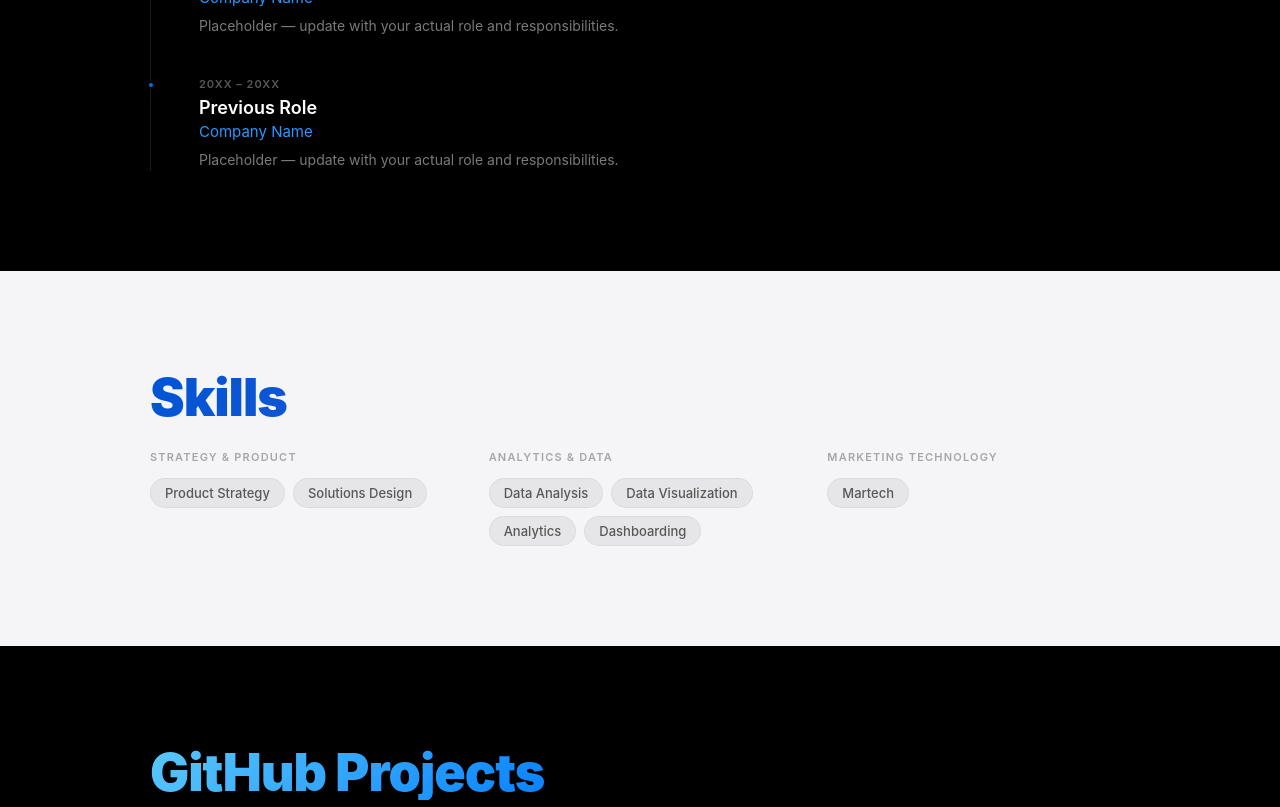
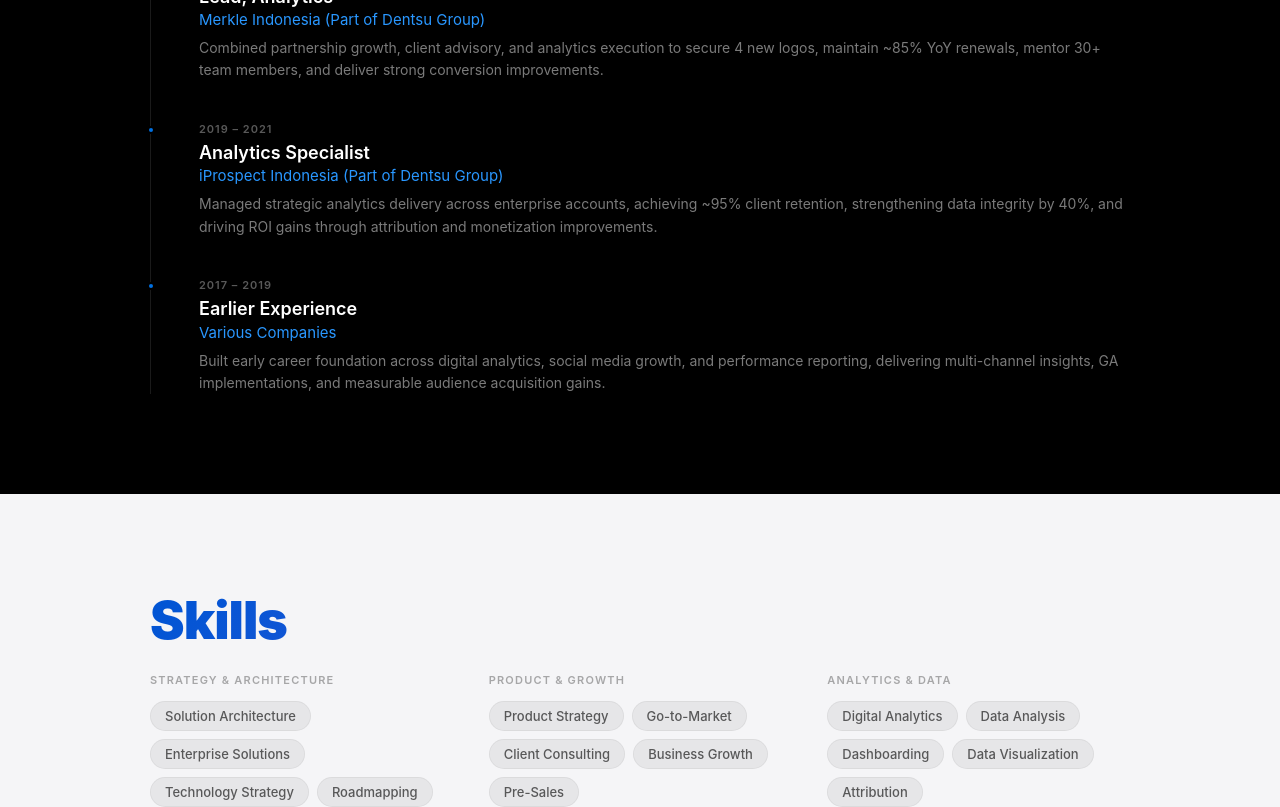
Before and after one commit to sandiutomo/sandiutomo.github.io, a React (Vite) app: page / in a window 1280 px wide. Shown: the part 1820-2627 px from the top of the page. Built offline with nearby package versions, Linux system fonts and the light colour scheme.

Commit message:
feat: real jobs, skills, remove placeholder project

```diff
--- a/src/App.jsx
+++ b/src/App.jsx
@@ -9,7 +9,7 @@ import Contact from './components/Contact.jsx'
 import Footer from './components/Footer.jsx'
 
 const name     = 'Sandi Utomo'
-const initials = 'S.U.'
+const initials = 'SU'
 const role     = 'Solutions Architect'
 const tagline  = 'I develop product and solutions that people actually want to use.'
 
@@ -24,37 +24,61 @@ const github   = 'https://github.com/sandiutomo'
 
 const jobs = [
   {
-    period:  '20XX – Present',
+    period:  '2024 – Present',
     role:    'Solutions Architect',
-    company: 'Company Name',
-    desc:    'Placeholder — update with your actual role and responsibilities.',
+    company: 'Merkle Indonesia (Part of Dentsu Group)',
+    desc:    'Designed scalable enterprise solutions while guiding executive stakeholders on investment priorities, platform choices, and delivery strategy.',
   },
   {
-    period:  '20XX – 20XX',
-    role:    'Previous Role',
-    company: 'Company Name',
-    desc:    'Placeholder — update with your actual role and responsibilities.',
+    period:  '2021 – 2024',
+    role:    'Lead, Analytics',
+    company: 'Merkle Indonesia (Part of Dentsu Group)',
+    desc:    'Combined partnership growth, client advisory, and analytics execution to secure 4 new logos, maintain ~85% YoY renewals, mentor 30+ team members, and deliver strong conversion improvements.',
   },
   {
-    period:  '20XX – 20XX',
-    role:    'Previous Role',
-    company: 'Company Name',
-    desc:    'Placeholder — update with your actual role and responsibilities.',
+    period:  '2019 – 2021',
+    role:    'Analytics Specialist',
+    company: 'iProspect Indonesia (Part of Dentsu Group)',
+    desc:    'Managed strategic analytics delivery across enterprise accounts, achieving ~95% client retention, strengthening data integrity by 40%, and driving ROI gains through attribution and monetization improvements.',
+  },
+  {
+  period:  '2017 – 2019',
+  role:    'Earlier Experience',
+  company: 'Various Companies',
+  desc:    'Built early career foundation across digital analytics, social media growth, and performance reporting, delivering multi-channel insights, GA implementations, and measurable audience acquisition gains.',
   },
 ]
 
 const skillCategories = [
   {
-    label: 'Strategy & Product',
-    items: ['Product Strategy', 'Solutions Design'],
+    label: 'Strategy & Architecture',
+    items: [
+      'Solution Architecture',
+      'Enterprise Solutions',
+      'Technology Strategy',
+      'Roadmapping',
+      'Stakeholder Management',
+    ],
+  },
+  {
+    label: 'Product & Growth',
+    items: [
+      'Product Strategy',
+      'Go-to-Market',
+      'Client Consulting',
+      'Business Growth',
+      'Pre-Sales',
+    ],
   },
   {
     label: 'Analytics & Data',
-    items: ['Data Analysis', 'Data Visualization', 'Analytics', 'Dashboarding'],
-  },
-  {
-    label: 'Marketing Technology',
-    items: ['Martech'],
+    items: [
+      'Digital Analytics',
+      'Data Analysis',
+      'Dashboarding',
+      'Data Visualization',
+      'Attribution',
+    ],
   },
 ]
 
```
